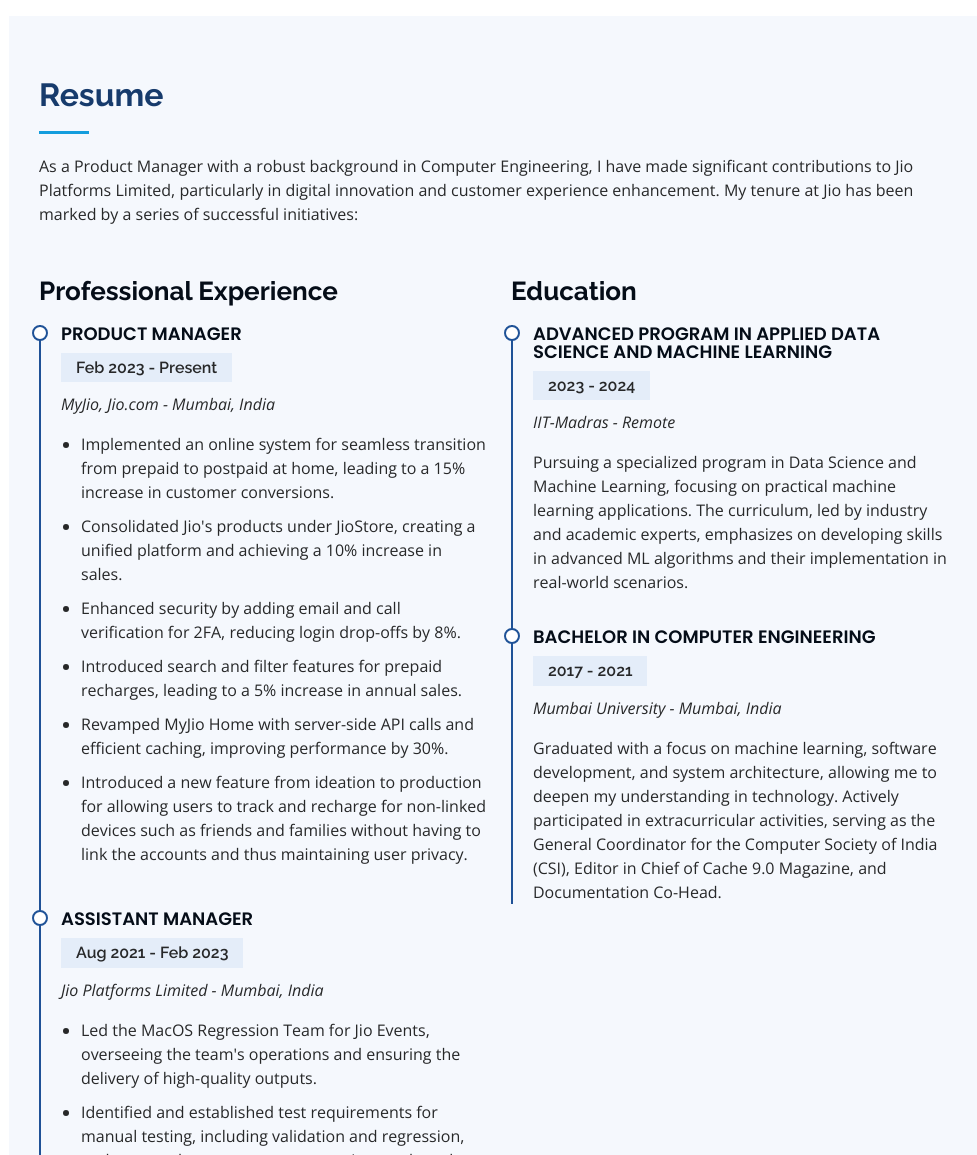
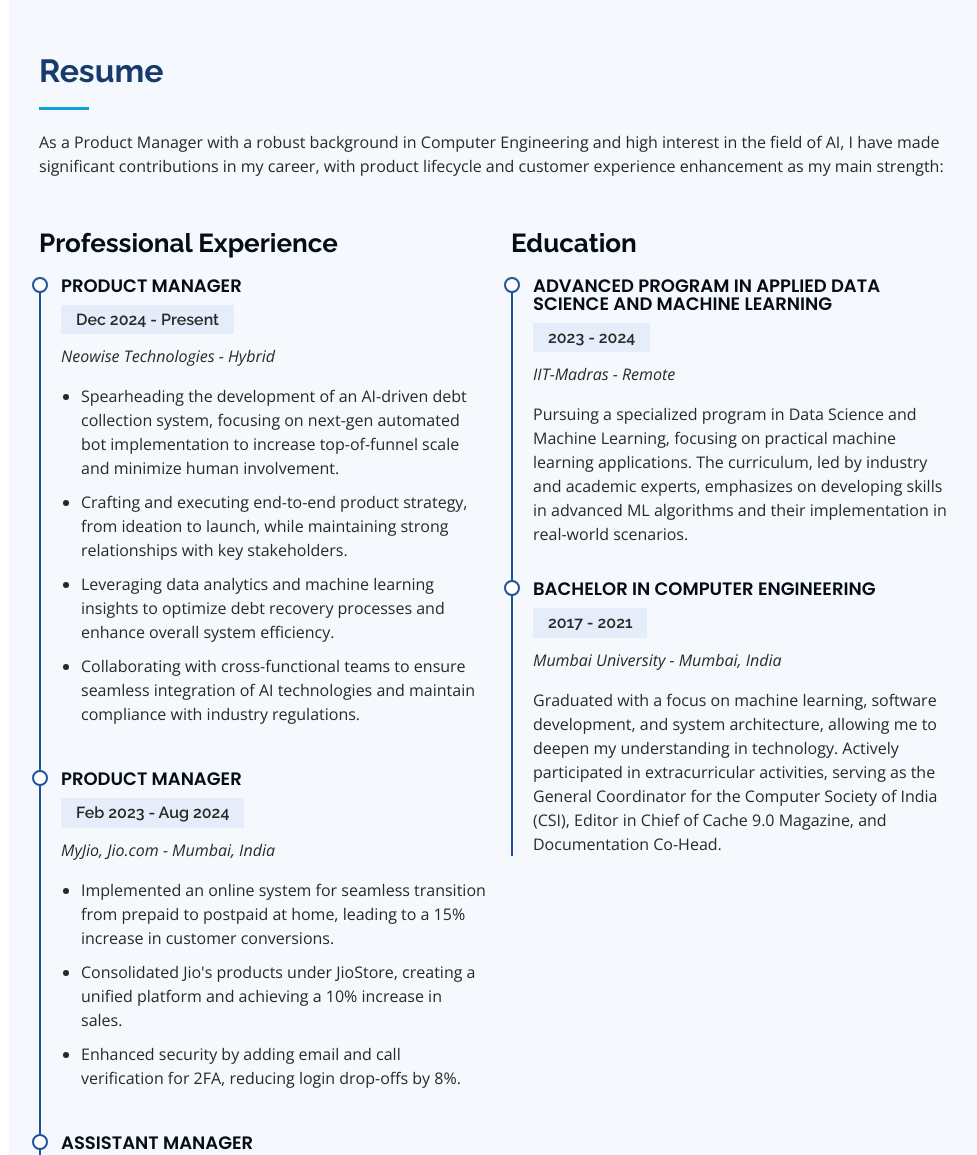
Before and after one commit to yuktalapsiya/yuktalapsiya.github.io, a plain HTML site: page index.html in a window 1280 px wide. Shown: the part 1440-2595 px from the top of the page, without its empty margins (291-1268 px from the left). Drawn offline with nearby package versions, Linux system fonts and the light colour scheme.

Commit message:
Update index.html

```diff
--- a/index.html
+++ b/index.html
@@ -87,7 +87,7 @@
           <div class="col-lg-8 pt-4 pt-lg-0 content" data-aos="fade-left">
             <h3>Product Manager</h3>
             <p class="fst-italic">
-              Revolutionizing customer experience through digital innovation and data-driven decision-making in the telecommunications sector.
+              Revolutionizing telecom customer experience through AI-driven personalization, data analytics, and seamless omnichannel interactions1
             </p>
             <div class="row">
               <div class="col-lg-6">
@@ -106,7 +106,7 @@
               </div>
             </div>
             <p>
-              A results-oriented Product Manager at Jio Platforms Limited, specializing in integrating user-centric digital solutions and leveraging Machine Learning insights to drive business growth and product innovation. Demonstrated success in leading cross-functional teams, enhancing product security and user experience, and contributing to cutting-edge research in Autonomous Vehicle technologies.
+              Results-driven Product Manager with expertise in digital solutions and AI integration, currently leading the development of an innovative AI-driven debt collection system at Neowise Technologies. Spearheading end-to-end product strategy, focusing on automated bot implementation to enhance efficiency and scale, while fostering key stakeholder relationships.
             </p>
           </div>
         </div>
@@ -120,7 +120,7 @@
 
         <div class="section-title">
           <h2>Resume</h2>
-          <p>As a Product Manager with a robust background in Computer Engineering, I have made significant contributions to Jio Platforms Limited, particularly in digital innovation and customer experience enhancement. My tenure at Jio has been marked by a series of successful initiatives:</p>
+          <p>As a Product Manager with a robust background in Computer Engineering and high interest in the field of AI, I have made significant contributions in my career, with product lifecycle and customer experience enhancement as my main strength:</p>
         </div>
 
         <div class="row">
@@ -128,15 +128,23 @@
             <h3 class="resume-title">Professional Experience</h3>
             <div class="resume-item">
               <h4>Product Manager</h4>
-              <h5>Feb 2023 - Present</h5>
+              <h5>Dec 2024 - Present</h5>
+              <p><em>Neowise Technologies - Hybrid</em></p>
+              <ul>
+                <li>Spearheading the development of an AI-driven debt collection system, focusing on next-gen automated bot implementation to increase top-of-funnel scale and minimize human involvement.</li>
+                <li>Crafting and executing end-to-end product strategy, from ideation to launch, while maintaining strong relationships with key stakeholders.</li>
+                <li>Leveraging data analytics and machine learning insights to optimize debt recovery processes and enhance overall system efficiency.</li>
+                <li>Collaborating with cross-functional teams to ensure seamless integration of AI technologies and maintain compliance with industry regulations.</li>
+              </ul>
+            </div>
+            <div class="resume-item">
+              <h4>Product Manager</h4>
+              <h5>Feb 2023 - Aug 2024</h5>
               <p><em>MyJio, Jio.com - Mumbai, India</em></p>
               <ul>
                 <li>Implemented an online system for seamless transition from prepaid to postpaid at home, leading to a 15% increase in customer conversions.</li>
                 <li>Consolidated Jio's products under JioStore, creating a unified platform and achieving a 10% increase in sales.</li>
                 <li>Enhanced security by adding email and call verification for 2FA, reducing login drop-offs by 8%.</li>
-                <li>Introduced search and filter features for prepaid recharges, leading to a 5% increase in annual sales.</li>
-                <li>Revamped MyJio Home with server-side API calls and efficient caching, improving performance by 30%.</li>
-                <li>Introduced a new feature from ideation to production for allowing users to track and recharge for non-linked devices such as friends and families without having to link the accounts and thus maintaining user privacy.</li>
               </ul>
             </div>
             <div class="resume-item">
```
